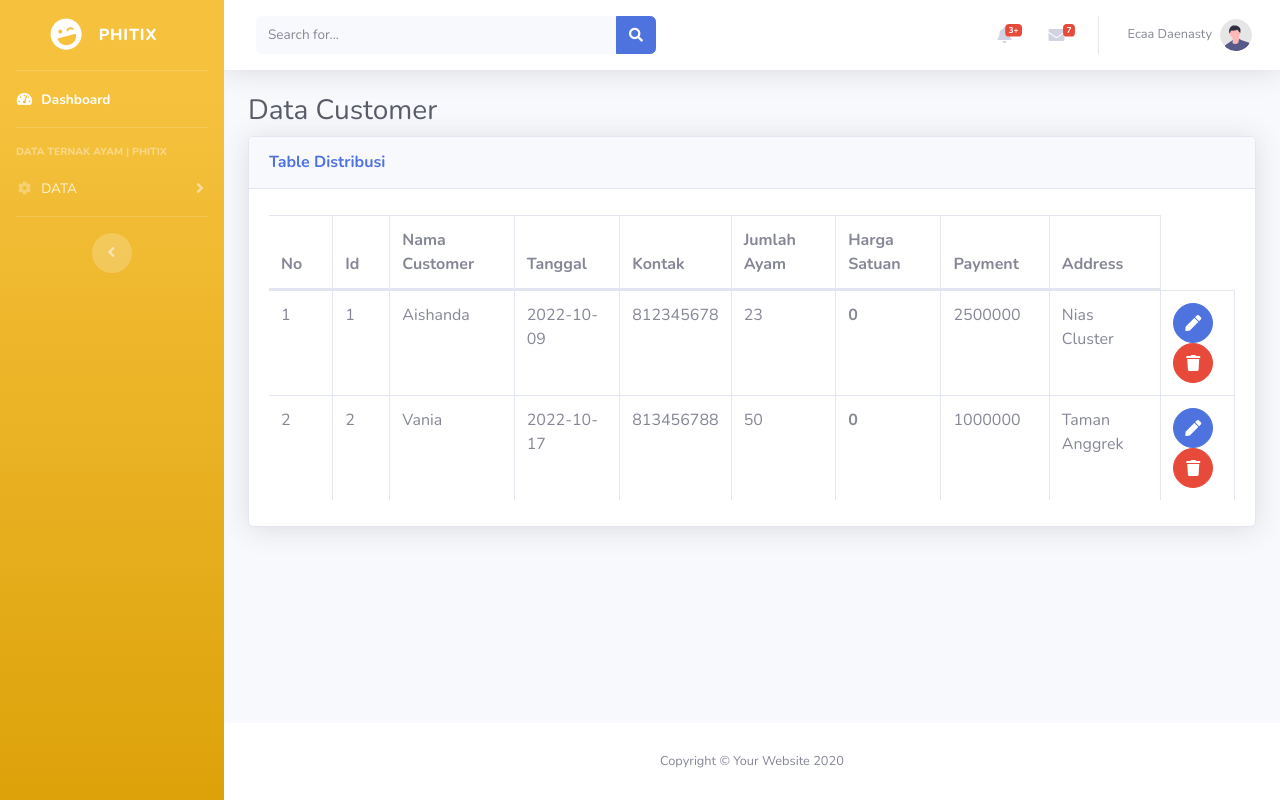
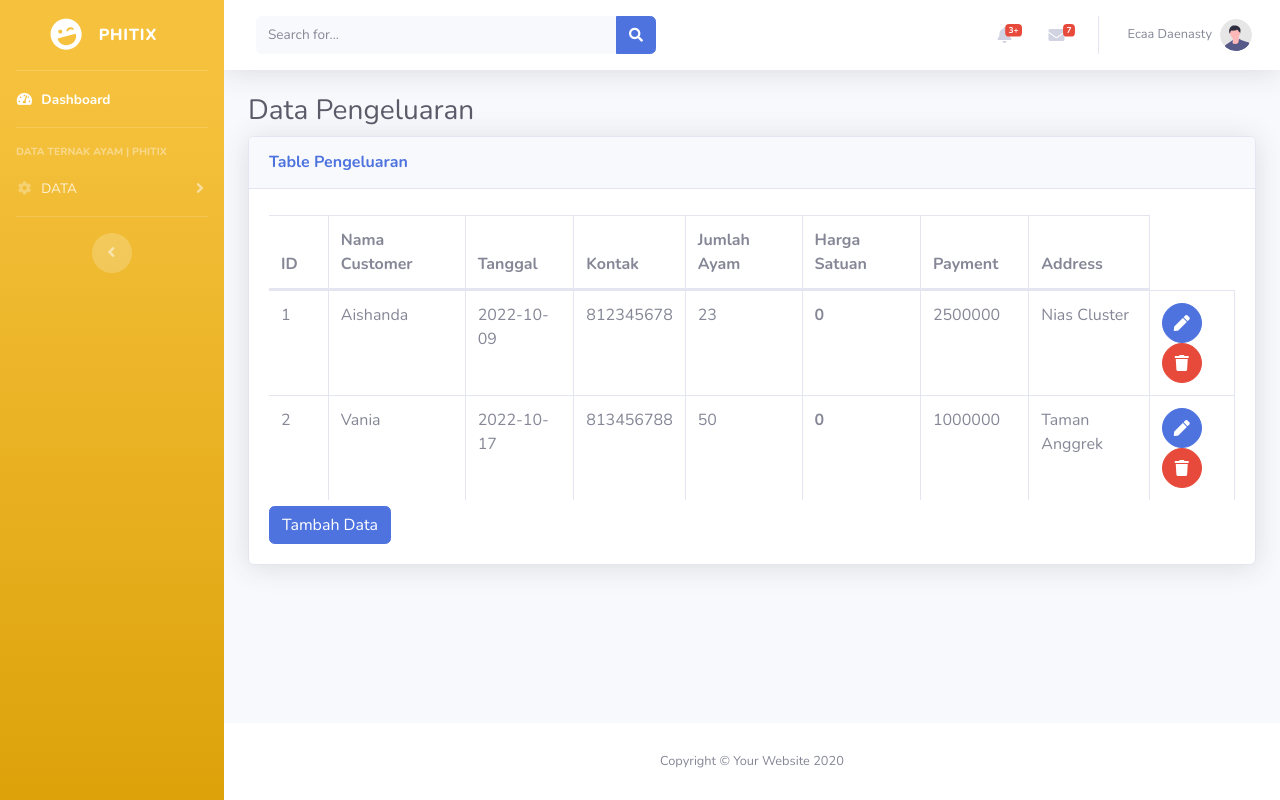
Before and after one commit to aishandavaniaa/phitix, a PHP site: page /distribusi.php in a window 1280 px wide. Run offline with PHP 8.4, Linux system fonts and the light colour scheme; a user stored in the database is signed in; data comes from the database, SQL or seed files in the repository.

Commit message:
Update distribusi.php
peprbaikan

```diff
--- a/distribusi.php
+++ b/distribusi.php
@@ -92,7 +92,6 @@ $sesLvl = $_SESSION['level'];
                         <a class="collapse-item" href="pendapatan.php">Pendapatan</a>
                 </div>
             </li>
-
 
             <!-- Divider -->
             <hr class="sidebar-divider d-none d-md-block">
@@ -321,20 +320,19 @@ $sesLvl = $_SESSION['level'];
                 <div class="container-fluid">
 
                     <!-- Page Heading -->
-                    <h1 class="h3 mb-2 text-gray-800">Data Customer</h1>
+                    <h1 class="h3 mb-2 text-gray-800">Data Pengeluaran</h1>
 
                     <!-- DataTales Example -->
                     <div class="card shadow mb-4">
                         <div class="card-header py-3">
-                            <h6 class="m-0 font-weight-bold text-primary">Table Distribusi</h6>
+                            <h6 class="m-0 font-weight-bold text-primary">Table Pengeluaran</h6>
                         </div>
                         <div class="card-body">
                             <div class="table-responsive">
                                 <table class="table table-bordered" id="dataTable" width="100%" cellspacing="0">
                                     <thead>
                                         <tr>
-                                            <th>No</th>
-                                            <th>Id</th>
+                                            <th>ID</th>
                                             <th>Nama Customer</th>
                                             <th>Tanggal</th>
                                             <th>Kontak</th>
@@ -342,11 +340,11 @@ $sesLvl = $_SESSION['level'];
                                             <th>Harga Satuan</th>
                                             <th>Payment</th>
                                             <th>Address</th>
-
-                                        </tr>
+                                       </tr>
                                     </thead>
                                     <tbody>
                                         <?php
+
                                             $query = "SELECT * FROM distribusi";
                                             $result = mysqli_query($koneksi, $query);
                                             $no = 1;
@@ -356,6 +354,7 @@ $sesLvl = $_SESSION['level'];
                                                 $dis = "disabled";
                                             }
                                             while ($row = mysqli_fetch_array($result)){
+
                                                 $id = $row['id'];
                                                 $customer = $row['customer'];
                                                 $tanggal_distribusi = $row['tanggal_distribusi'];
@@ -363,12 +362,10 @@ $sesLvl = $_SESSION['level'];
                                                 $total_ayam = $row['total_ayam'];
                                                 $harga_satuan = $row['harga_satuan'];
                                                 $payment = $row['payment'];
-                                                 $address = $row['address'];
-
+                                                $address = $row['address'];
 
                                         ?>
                                         <tr>
-                                            <td><?php echo $no; ?></td>
                                             <td><?php echo $id; ?></td>
                                             <td><?php echo $customer; ?></td>
                                             <td><?php echo $tanggal_distribusi; ?></td>
@@ -386,10 +383,15 @@ $sesLvl = $_SESSION['level'];
                                         <?php
                                             $no++;
                                             }
-                                        ?>
+
+
+?>
+</body>
+</html>
+
                                     </tbody>
                                 </table>
-
+                                <a href="insert_distribusi.php" class="btn btn-primary">Tambah Data</a>
                             </div>
                         </div>
                     </div>
```
